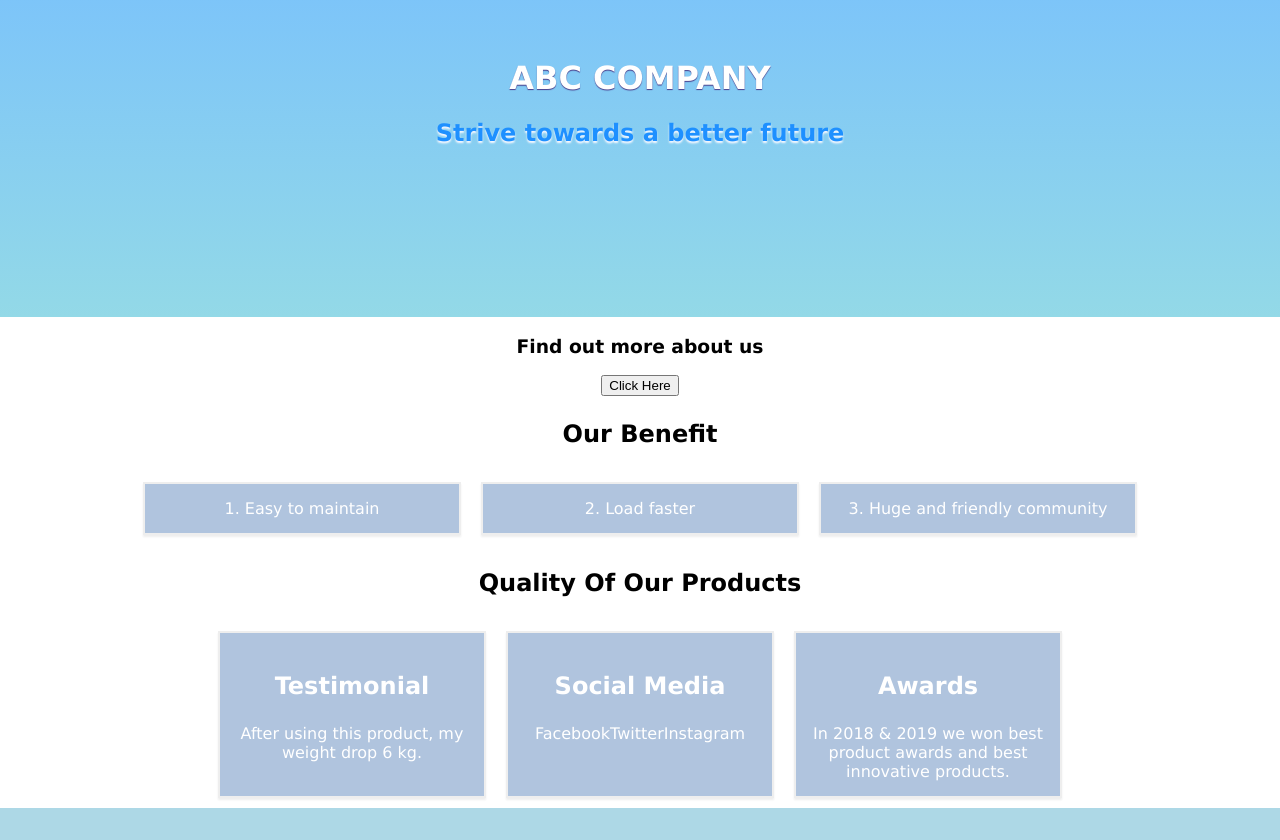
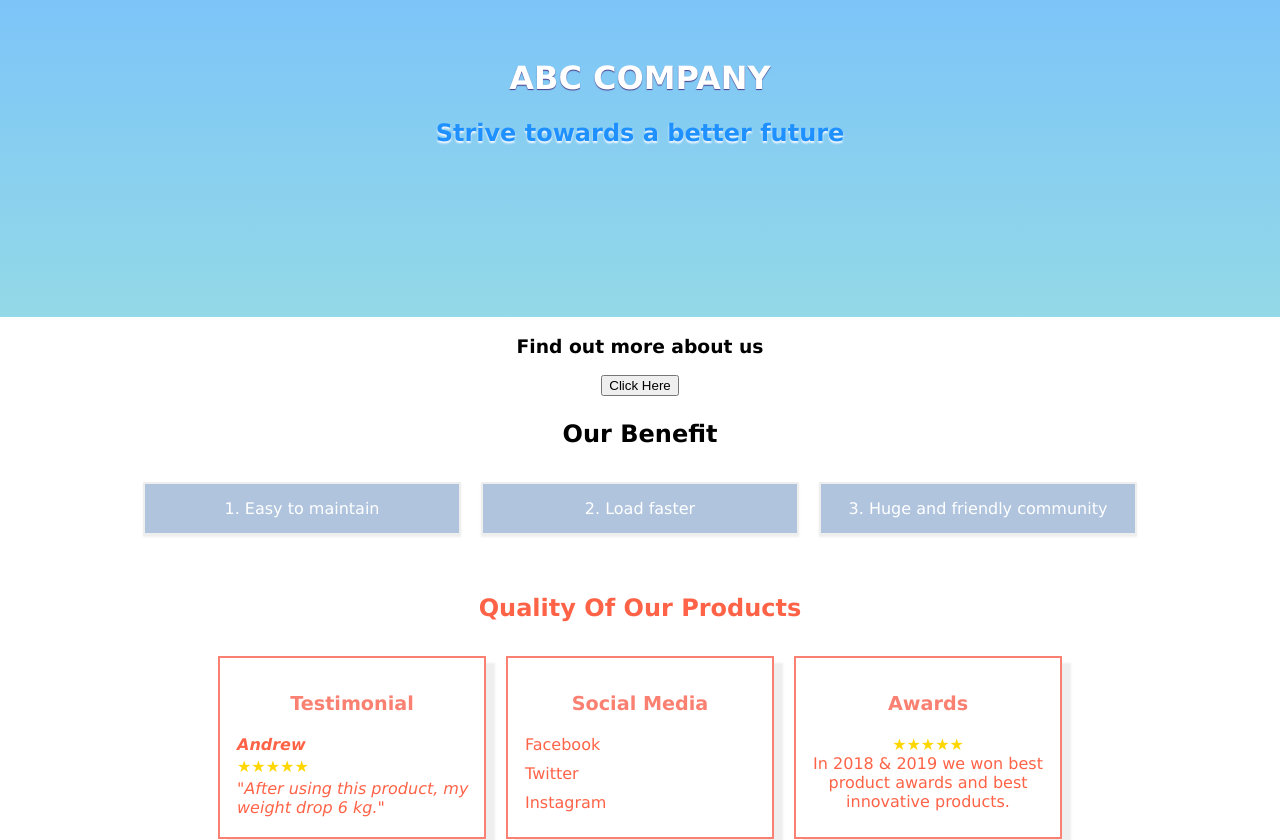
Before and after one commit to monkeycodetrash/test-halojasa, a React app: page / in a window 1280 px wide. Shown: the part 112-952 px from the top of the page. Built offline with nearby package versions, Linux system fonts and the light colour scheme.

Commit message:
4th commit

```diff
--- a/src/components/Contents/Additional/Additional.css
+++ b/src/components/Contents/Additional/Additional.css
@@ -57,6 +57,7 @@
     text-decoration: none;
     color: tomato;
     margin-bottom: 10px;
+    cursor: pointer;
 }
 
 .Flex span > a:hover {
--- a/src/components/Contents/Additional/Additional.js
+++ b/src/components/Contents/Additional/Additional.js
@@ -8,15 +8,15 @@ const additional = () => {
                 <div className={cssAdditional.Flex}>
                     <div>
                         <p>Check out our Blog!</p>
-                        <span><a href="#">How to drink water</a></span>
-                        <span><a href="#">Our product is the best</a></span>
-                        <span><a href="#">How to start a kickstarter</a></span>
+                        <span><a>How to drink water</a></span>
+                        <span><a>Our product is the best</a></span>
+                        <span><a>How to start a kickstarter</a></span>
                     </div>
                     <div>
                         <p>Company Event</p>
-                        <span><a href="#">Event Schedule</a></span>
-                        <span><a href="#">Product Launches</a></span>
-                        <span><a href="#">Announcement</a></span>
+                        <span><a>Event Schedule</a></span>
+                        <span><a>Product Launches</a></span>
+                        <span><a>Announcement</a></span>
                     </div>
                     <div>
                         <p>Join Our Newsletter</p>
--- a/src/components/Contents/Indicators/Indicator.css
+++ b/src/components/Contents/Indicators/Indicator.css
@@ -1,6 +1,7 @@
 .Indicator {
     max-width: 1080px;
     margin: auto;
+    padding: 25px 0px;
 }
 
 .Indicator p {
@@ -8,6 +9,7 @@
     font-size: 1.5em;
     display: block;
     text-align: center;
+    color: tomato;
 }
 
 .Flex {
@@ -17,12 +19,75 @@
 }
 
 .Flex > div {
-    background-color: lightsteelblue;
     margin: 10px;
+    padding: 15px 7px;
+    width: 250px;
+    border: 2px solid salmon;
+    box-shadow: 9px 7px 2px #eee;
+}
+
+.Flex > div:hover {
+    box-shadow: 9px 7px 2px tan;
+}
+
+.Social p, .Testi p, .Awards p {
+    font-weight: bold;
+    font-size: 1.2em;
+    color: salmon;
     text-align: center;
-    padding: 15px 7px;
-    border: 2px solid #eee;
-    width: 250px;
-    box-shadow: 0px 2px 2px #eee;
-    color: white;
 }
+
+.Social span {
+    display: block;
+    margin-left: 10px;
+    margin-bottom: 10px;
+}
+
+.Social span > a {
+    text-decoration: none;
+    color: tomato;
+    cursor: pointer;
+}
+
+.Social span > a:hover {
+    color: salmon;
+    text-decoration: underline;
+}
+
+.Testi > div > span:first-child {
+    color: tomato;
+    font-weight: bold;
+}
+
+.Testi > div > span:nth-child(2) {
+    color: gold;
+    font-weight: bold;
+    font-style: normal;
+}
+
+.Testi > div > span {
+    display: block;
+    font-style: italic;
+    color: tomato;
+    margin-bottom: 3px;
+    margin-left: 10px;
+}
+
+.Awards span {
+    text-align: center;
+    display: block;
+}
+
+.Awards > span:first-child {
+    color: gold;
+    font-weight: bold;
+}
+
+.Awards span:nth-child(2) {
+    color: gold;
+    font-weight: bold;
+}
+
+.Awards span:nth-child(3) {
+    color: tomato;
+}
--- a/src/components/Contents/Indicators/Indicator.js
+++ b/src/components/Contents/Indicators/Indicator.js
@@ -6,18 +6,29 @@ const indicator = () => {
         <div className={cssIndicator.Indicator}>
             <p>Quality Of Our Products</p>
             <div className={cssIndicator.Flex}>
-                <div>
+                <div className={cssIndicator.Testi}>
                     <p>Testimonial</p>
-                    <span>After using this product, my weight drop 6 kg.</span>
+                    <div>
+                        <span>Andrew</span>
+                        <span>&#9733;&#9733;&#9733;&#9733;&#9733;</span>
+                        <span>"After using this product, my weight drop 6 kg."</span>
+                    </div>
                 </div>
-                <div>
+                <div className={cssIndicator.Social}>
                     <p>Social Media</p>
-                    <span>Facebook</span>
-                    <span>Twitter</span>
-                    <span>Instagram</span>
+                    <span>
+                        <a>Facebook</a>
+                    </span>
+                    <span>
+                        <a>Twitter</a>
+                    </span>
+                    <span>
+                        <a>Instagram</a>
+                    </span>
                 </div>
-                <div>
+                <div className={cssIndicator.Awards}>
                     <p>Awards</p>
+                    <span>&#9733;&#9733;&#9733;&#9733;&#9733;</span>
                     <span>In 2018 & 2019 we won best product awards and best innovative products.</span>
                 </div>
             </div>
```
